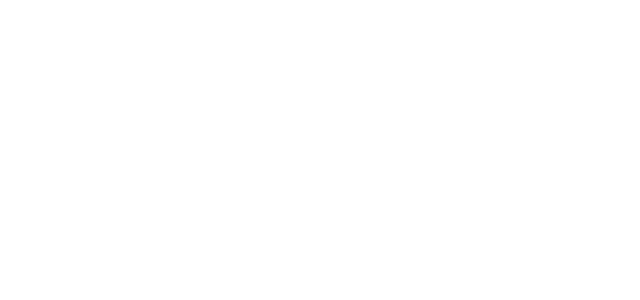
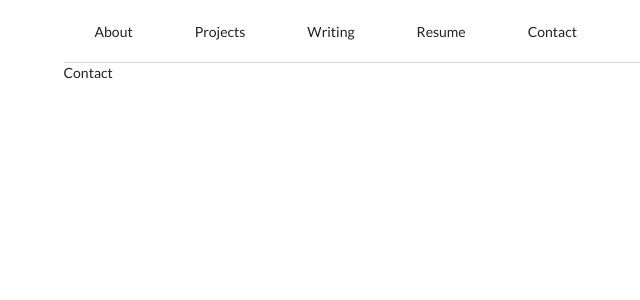
Before and after one commit to mbhung101/personalwebsite, a React (Create React App) app: page /contact in a window 1280 px wide. Shown: the top 300 px of the page, without its empty margins (13-653 px from the left). Built offline with nearby package versions, Linux system fonts and the light colour scheme.

Commit message:
more tabs

```diff
--- /dev/null
+++ b/src/components/contact.js
@@ -0,0 +1,17 @@
+import React, { Component } from 'react'
+import Nav from './nav'
+
+export default class Contact extends Component {
+
+  constructor(){
+    super()
+  }
+  render(){
+    return(
+      <div>
+        <Nav/>
+        Contact
+      </div>
+    )
+  }
+}
--- a/src/components/nav.js
+++ b/src/components/nav.js
@@ -17,6 +17,12 @@ export default class Nav extends Component {
         <div style={{padding:10}}>
           <a href="/writing" className="item">Writing</a>
         </div>
+        <div style={{padding:10}}>
+          <a href="/resume" className="item">Resume</a>
+        </div>
+        <div style={{padding:10}}>
+          <a href="/contact" className="item">Contact</a>
+        </div>
       </div>
     )
   }
--- a/src/components/reviews.js
+++ b/src/components/resume.js
@@ -1,7 +1,7 @@
 import React, { Component } from 'react'
 import Nav from './nav'
 
-export default class Reviews extends Component {
+export default class Resume extends Component {
 
   constructor(){
     super()
@@ -10,7 +10,7 @@ export default class Reviews extends Component {
     return(
       <div>
         <Nav/>
-        Reviews
+        Resume
       </div>
     )
   }
--- /dev/null
+++ b/src/components/writing.js
@@ -0,0 +1,17 @@
+import React, { Component } from 'react'
+import Nav from './nav'
+
+export default class Writing extends Component {
+
+  constructor(){
+    super()
+  }
+  render(){
+    return(
+      <div>
+        <Nav/>
+        Writing
+      </div>
+    )
+  }
+}
--- a/src/containers/homeContainer.js
+++ b/src/containers/homeContainer.js
@@ -1,7 +1,9 @@
 import React, { Component } from 'react'
 import Home from '../components/home'
 import Projects from '../components/projects'
-import Reviews from '../components/reviews'
+import Writing from '../components/writing'
+import Resume from '../components/resume'
+import Contact from '../components/contact'
 import { Route, BrowserRouter } from 'react-router-dom'
 
 export default class HomeContainer extends Component {
@@ -18,7 +20,9 @@ export default class HomeContainer extends Component {
         <div>
           <Route exact path = '/home' render= {() =><Home/>}/>
           <Route exact path = '/projects' render= {() =><Projects/>}/>
-          <Route exact path = '/reviews' render= {() =><Reviews/>}/>
+          <Route exact path = '/writing' render= {() =><Writing/>}/>
+          <Route exact path = '/resume' render= {() =><Resume/>}/>
+          <Route exact path = '/contact' render= {() =><Contact/>}/>
         </div>
       </BrowserRouter>
     )
```
